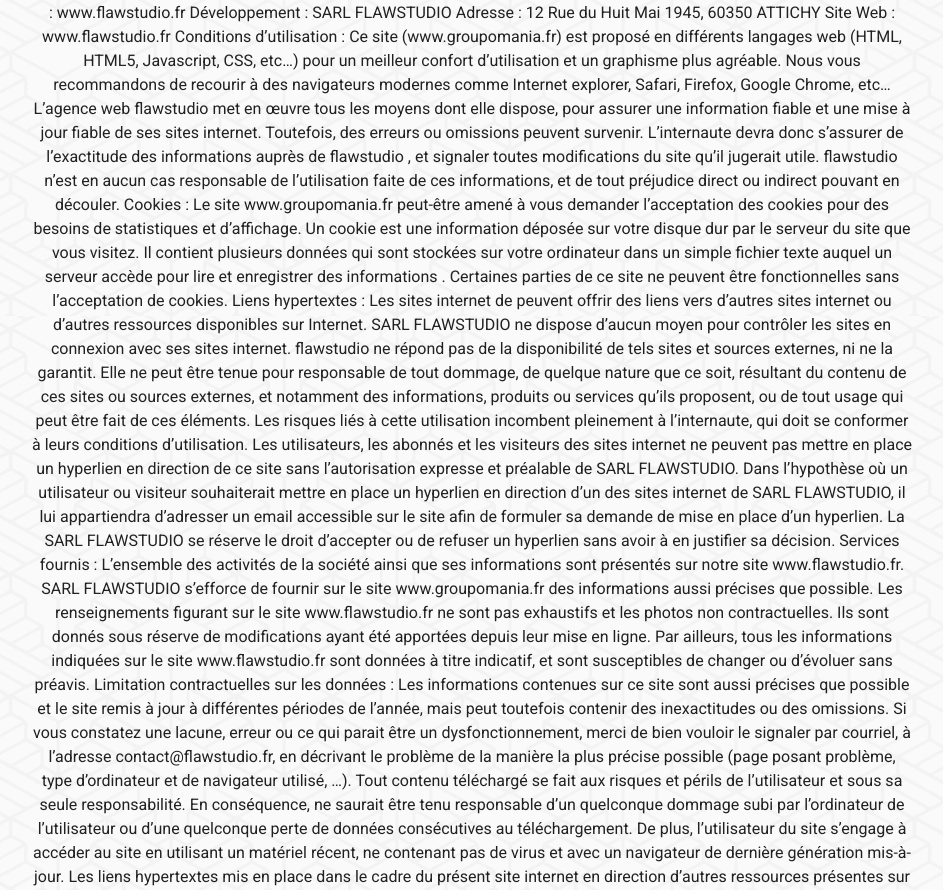
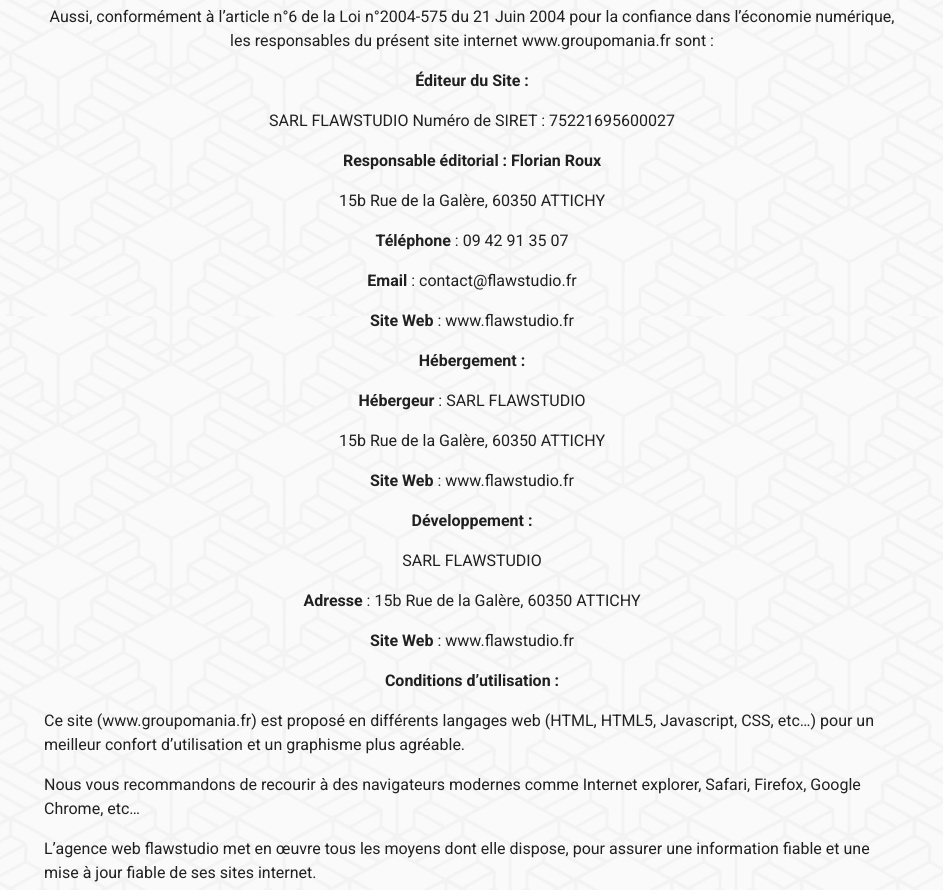
Before and after one commit to Madstick/Projet-groupomania, a Nuxt app in the folder Groupomania/: page / in a window 1280 px wide. Shown: the part 1248-2138 px from the top of the page, without its empty margins (168-1111 px from the left). Built offline with nearby package versions, Linux system fonts and the light colour scheme; no server answers.

Commit message:
finish text

```diff
--- a/Groupomania/pages/index.vue
+++ b/Groupomania/pages/index.vue
@@ -5,7 +5,7 @@
       <h1>Bienvenue sur votre espace Groupomania</h1>
       <br />
       <section>
-        <article>
+        <article class="marg-btn">
         <h2>Réglement :</h2>
         <v-divider></v-divider>
           <ol class="text-left">
@@ -30,7 +30,7 @@
 
         <v-divider></v-divider>
 
-        <article>
+        <article class="marg-btn">
           <h3>Nous contacter</h3>
           <ul>
             <li>Par téléphone : +33 9 17 42 69 40</li>
@@ -41,109 +41,56 @@
 
         <v-divider></v-divider>
 
-        <article>
+        <article class="marg-btn">
           <h3>Mentions Légales</h3>
-          <p>Merci de lire avec attention les différentes modalités d’utilisation du présent site avant d’y parcourir ses pages. En vous connectant sur ce site, vous acceptez, sans réserves, les présentes modalités.
-
-Aussi, conformément à l’article n°6 de la Loi n°2004-575 du 21 Juin 2004 pour la confiance dans l’économie numérique, les responsables du présent site internet www.groupomania.fr sont :
-
-Éditeur du Site :
-
-SARL FLAWSTUDIO Numéro de SIRET : 75221735600027
-
-Responsable éditorial : Hugo ESSIQUE
-
-12 Rue du Huit Mai 1945, 60350 ATTICHY
-
-Téléphone : 09 72 21 25 07
-
-Email : contact@flawstudio.fr
-
-Site Web : www.flawstudio.fr
-
-Hébergement :
-
-Hébergeur : SARL FLAWSTUDIO
-12 Rue du Huit Mai 1945, 60350 ATTICHY
-Site Web : www.flawstudio.fr
-
-Développement :
-
-SARL FLAWSTUDIO
-
-Adresse : 12 Rue du Huit Mai 1945, 60350 ATTICHY
-
-Site Web : www.flawstudio.fr
-
-Conditions d’utilisation :
-
-Ce site (www.groupomania.fr) est proposé en différents langages web (HTML, HTML5, Javascript, CSS, etc…) pour un meilleur confort d’utilisation et un graphisme plus agréable.
-
-Nous vous recommandons de recourir à des navigateurs modernes comme Internet explorer, Safari, Firefox, Google Chrome, etc…
-
-L’agence web flawstudio met en œuvre tous les moyens dont elle dispose, pour assurer une information fiable et une mise à jour fiable de ses sites internet.
-
-Toutefois, des erreurs ou omissions peuvent survenir. L’internaute devra donc s’assurer de l’exactitude des informations auprès de flawstudio , et signaler toutes modifications du site qu’il jugerait utile. flawstudio n’est en aucun cas responsable de l’utilisation faite de ces informations, et de tout préjudice direct ou indirect pouvant en découler.
-
-Cookies : Le site www.groupomania.fr peut-être amené à vous demander l’acceptation des cookies pour des besoins de statistiques et d’affichage. Un cookie est une information déposée sur votre disque dur par le serveur du site que vous visitez.
-
-Il contient plusieurs données qui sont stockées sur votre ordinateur dans un simple fichier texte auquel un serveur accède pour lire et enregistrer des informations . Certaines parties de ce site ne peuvent être fonctionnelles sans l’acceptation de cookies.
-
-Liens hypertextes : Les sites internet de peuvent offrir des liens vers d’autres sites internet ou d’autres ressources disponibles sur Internet. SARL FLAWSTUDIO ne dispose d’aucun moyen pour contrôler les sites en connexion avec ses sites internet.
-
-flawstudio ne répond pas de la disponibilité de tels sites et sources externes, ni ne la garantit. Elle ne peut être tenue pour responsable de tout dommage, de quelque nature que ce soit, résultant du contenu de ces sites ou sources externes, et notamment des informations, produits ou services qu’ils proposent, ou de tout usage qui peut être fait de ces éléments. Les risques liés à cette utilisation incombent pleinement à l’internaute, qui doit se conformer à leurs conditions d’utilisation.
-
-Les utilisateurs, les abonnés et les visiteurs des sites internet  ne peuvent pas mettre en place un hyperlien en direction de ce site sans l’autorisation expresse et préalable de SARL FLAWSTUDIO.
-
-Dans l’hypothèse où un utilisateur ou visiteur souhaiterait mettre en place un hyperlien en direction d’un des sites internet de SARL FLAWSTUDIO, il lui appartiendra d’adresser un email accessible sur le site afin de formuler sa demande de mise en place d’un hyperlien.
-
-La SARL FLAWSTUDIO se réserve le droit d’accepter ou de refuser un hyperlien sans avoir à en justifier sa décision.
-
-Services fournis :
-
-L’ensemble des activités de la société ainsi que ses informations sont présentés sur notre site www.flawstudio.fr.
-
-SARL FLAWSTUDIO s’efforce de fournir sur le site www.groupomania.fr des informations aussi précises que possible. Les renseignements figurant sur le site www.flawstudio.fr ne sont pas exhaustifs et les photos non contractuelles.
-
-Ils sont donnés sous réserve de modifications ayant été apportées depuis leur mise en ligne. Par ailleurs, tous les informations indiquées sur le site www.flawstudio.fr sont données à titre indicatif, et sont susceptibles de changer ou d’évoluer sans préavis.
-
-Limitation contractuelles sur les données :
-
-Les informations contenues sur ce site sont aussi précises que possible et le site remis à jour à différentes périodes de l’année, mais peut toutefois contenir des inexactitudes ou des omissions.
-
-Si vous constatez une lacune, erreur ou ce qui parait être un dysfonctionnement, merci de bien vouloir le signaler par courriel, à l’adresse contact@flawstudio.fr, en décrivant le problème de la manière la plus précise possible (page posant problème, type d’ordinateur et de navigateur utilisé, …).
-
-Tout contenu téléchargé se fait aux risques et périls de l’utilisateur et sous sa seule responsabilité. En conséquence, ne saurait être tenu responsable d’un quelconque dommage subi par l’ordinateur de l’utilisateur ou d’une quelconque perte de données consécutives au téléchargement.
-
-De plus, l’utilisateur du site s’engage à accéder au site en utilisant un matériel récent, ne contenant pas de virus et avec un navigateur de dernière génération mis-à-jour.
-
-Les liens hypertextes mis en place dans le cadre du présent site internet en direction d’autres ressources présentes sur le réseau Internet ne sauraient engager la responsabilité de SARL FLAWSTUDIO.
-
-Propriété intellectuelle :
-
-Tout le contenu du présent site www.groupomania.fr, incluant, de façon non limitative, les graphismes, images, textes, vidéos, animations, sons, logos, gifs et icônes ainsi que leur mise en forme sont la propriété exclusive de la société à l’exception des marques, logos ou contenus appartenant à d’autres sociétés partenaires ou auteurs.
-
-Toute reproduction, distribution, modification, adaptation, retransmission ou publication, même partielle, de ces différents éléments est strictement interdite sans l’accord exprès par écrit de SARL FLAWSTUDIO. Cette représentation ou reproduction, par quelque procédé que ce soit, constitue une contrefaçon sanctionnée par les articles L.335-2 et suivants du Code de la propriété intellectuelle. Le non-respect de cette interdiction constitue une contrefaçon pouvant engager la responsabilité civile et pénale du contrefacteur. En outre, les propriétaires des Contenus copiés pourraient intenter une action en justice à votre encontre.
-
-Déclaration à la CNIL :
-
-Conformément à la loi 78-17 du 6 janvier 1978 (modifiée par la loi 2004-801 du 6 août 2004 relative à la protection des personnes physiques à l’égard des traitements de données à caractère personnel) relative à l’informatique, aux fichiers et aux libertés, ce site a fait l’objet d’une déclaration 1656629 auprès de la Commission nationale de l’informatique et des libertés (www.cnil.fr).
-
-Litiges :
-
-Les présentes conditions du site www.groupomania.fr sont régies par les lois françaises et toute contestation ou litiges qui pourraient naître de l’interprétation ou de l’exécution de celles-ci seront de la compétence exclusive des tribunaux dont dépend le siège social de la société. La langue de référence, pour le règlement de contentieux éventuels, est le français.
-
-Données personnelles :
-
-De manière générale, vous n’êtes pas tenu de nous communiquer vos données personnelles lorsque vous visitez notre site Internet www.groupomania.fr.
-
-Cependant, ce principe comporte certaines exceptions. En effet, pour certains services proposés par notre site, vous pouvez être amenés à nous communiquer certaines données telles que : votre nom, votre fonction, le nom de votre société, votre adresse électronique, et votre numéro de téléphone. Tel est le cas lorsque vous remplissez le formulaire qui vous est proposé en ligne, dans la rubrique « contact ».
-
-Dans tous les cas, vous pouvez refuser de fournir vos données personnelles. Dans ce cas, vous ne pourrez pas utiliser les services du site, notamment celui de solliciter des renseignements sur notre société, ou de recevoir les lettres d’information.
-
-Enfin, nous pouvons collecter de manière automatique certaines informations vous concernant lors d’une simple navigation sur notre site internet, notamment : des informations concernant l’utilisation de notre site, comme les zones que vous visitez et les services auxquels vous accédez, votre adresse IP, le type de votre navigateur, vos temps d’accès.
-
-De telles informations sont utilisées exclusivement à des fins de statistiques internes, de manière à améliorer la qualité des services qui vous sont proposés. Les bases de données sont protégées par les dispositions de la loi du 1er juillet 1998 transposant la directive 96/9 du 11 mars 1996 relative à la protection juridique des bases de données.</p>
+          <p>Merci de lire avec attention les différentes modalités d’utilisation du présent site avant d’y parcourir ses pages. En vous connectant sur ce site, vous acceptez, sans réserves, les présentes modalités.</p>
+          <p>Aussi, conformément à l’article n°6 de la Loi n°2004-575 du 21 Juin 2004 pour la confiance dans l’économie numérique, les responsables du présent site internet www.groupomania.fr sont :</p>
+          <h4>Éditeur du Site :</h4>
+          <p>SARL FLAWSTUDIO Numéro de SIRET : 75221695600027</p>
+          <h4>Responsable éditorial : Florian Roux</h4>
+          <p>15b Rue de la Galère, 60350 ATTICHY</p>
+          <p><strong>Téléphone</strong> : 09 42 91 35 07</p>
+          <p><strong>Email</strong> : contact@flawstudio.fr</p>
+          <p><strong>Site Web</strong> : www.flawstudio.fr</p>
+          <h4>Hébergement :</h4>
+          <p><strong>Hébergeur</strong> : SARL FLAWSTUDIO</p>
+          <p>15b Rue de la Galère, 60350 ATTICHY</p>
+          <p><strong>Site Web</strong> : www.flawstudio.fr</p>
+          <h4>Développement :</h4>
+          <p>SARL FLAWSTUDIO</p>
+          <p><strong>Adresse</strong> : 15b Rue de la Galère, 60350 ATTICHY</p>
+          <p><strong>Site Web</strong> : www.flawstudio.fr</p>
+          <h4>Conditions d’utilisation :</h4>
+          <div class="text-left">
+            <p>Ce site (www.groupomania.fr) est proposé en différents langages web (HTML, HTML5, Javascript, CSS, etc…) pour un meilleur confort d’utilisation et un graphisme plus agréable.</p>
+            <p>Nous vous recommandons de recourir à des navigateurs modernes comme Internet explorer, Safari, Firefox, Google Chrome, etc…</p>
+            <p>L’agence web flawstudio met en œuvre tous les moyens dont elle dispose, pour assurer une information fiable et une mise à jour fiable de ses sites internet.</p>
+            <p>Toutefois, des erreurs ou omissions peuvent survenir. L’internaute devra donc s’assurer de l’exactitude des informations auprès de flawstudio , et signaler toutes modifications du site qu’il jugerait utile. flawstudio n’est en aucun cas responsable de l’utilisation faite de ces informations, et de tout préjudice direct ou indirect pouvant en découler.</p>
+            <p><strong>Cookies</strong> : Le site www.groupomania.fr peut-être amené à vous demander l’acceptation des cookies pour des besoins de statistiques et d’affichage. Un cookie est une information déposée sur votre disque dur par le serveur du site que vous visitez.</p>
+            <p>Il contient plusieurs données qui sont stockées sur votre ordinateur dans un simple fichier texte auquel un serveur accède pour lire et enregistrer des informations . Certaines parties de ce site ne peuvent être fonctionnelles sans l’acceptation de cookies.</p>
+            <p><strong>Liens hypertextes</strong> : Les sites internet de peuvent offrir des liens vers d’autres sites internet ou d’autres ressources disponibles sur Internet. SARL FLAWSTUDIO ne dispose d’aucun moyen pour contrôler les sites en connexion avec ses sites internet.</p>
+            <p>Flawstudio ne répond pas de la disponibilité de tels sites et sources externes, ni ne la garantit. Elle ne peut être tenue pour responsable de tout dommage, de quelque nature que ce soit, résultant du contenu de ces sites ou sources externes, et notamment des informations, produits ou services qu’ils proposent, ou de tout usage qui peut être fait de ces éléments. Les risques liés à cette utilisation incombent pleinement à l’internaute, qui doit se conformer à leurs conditions d’utilisation.</p>
+            <p>Les utilisateurs, les abonnés et les visiteurs des sites internet  ne peuvent pas mettre en place un hyperlien en direction de ce site sans l’autorisation expresse et préalable de SARL FLAWSTUDIO.</p>
+            <p>Dans l’hypothèse où un utilisateur ou visiteur souhaiterait mettre en place un hyperlien en direction d’un des sites internet de SARL FLAWSTUDIO, il lui appartiendra d’adresser un email accessible sur le site afin de formuler sa demande de mise en place d’un hyperlien.</p>
+            <p>La SARL FLAWSTUDIO se réserve le droit d’accepter ou de refuser un hyperlien sans avoir à en justifier sa décision.</p>
+            <p><strong>Services fournis</strong> : L’ensemble des activités de la société ainsi que ses informations sont présentés sur notre site www.flawstudio.fr.</p>
+            <p>SARL FLAWSTUDIO s’efforce de fournir sur le site www.groupomania.fr des informations aussi précises que possible. Les renseignements figurant sur le site www.flawstudio.fr ne sont pas exhaustifs et les photos non contractuelles.</p>
+            <p>Ils sont donnés sous réserve de modifications ayant été apportées depuis leur mise en ligne. Par ailleurs, tous les informations indiquées sur le site www.flawstudio.fr sont données à titre indicatif, et sont susceptibles de changer ou d’évoluer sans préavis.</p>
+            <p><strong>Limitation contractuelles sur les données</strong> : Les informations contenues sur ce site sont aussi précises que possible et le site remis à jour à différentes périodes de l’année, mais peut toutefois contenir des inexactitudes ou des omissions.</p>
+            <p>Si vous constatez une lacune, erreur ou ce qui parait être un dysfonctionnement, merci de bien vouloir le signaler par courriel, à l’adresse contact@flawstudio.fr, en décrivant le problème de la manière la plus précise possible (page posant problème, type d’ordinateur et de navigateur utilisé, …).</p>
+            <p>Tout contenu téléchargé se fait aux risques et périls de l’utilisateur et sous sa seule responsabilité. En conséquence, ne saurait être tenu responsable d’un quelconque dommage subi par l’ordinateur de l’utilisateur ou d’une quelconque perte de données consécutives au téléchargement.</p>
+            <p>De plus, l’utilisateur du site s’engage à accéder au site en utilisant un matériel récent, ne contenant pas de virus et avec un navigateur de dernière génération mis-à-jour.</p>
+            <p>Les liens hypertextes mis en place dans le cadre du présent site internet en direction d’autres ressources présentes sur le réseau Internet ne sauraient engager la responsabilité de SARL FLAWSTUDIO.</p>
+            <p><strong>Propriété intellectuelle</strong> : Tout le contenu du présent site www.groupomania.fr, incluant, de façon non limitative, les graphismes, images, textes, vidéos, animations, sons, logos, gifs et icônes ainsi que leur mise en forme sont la propriété exclusive de la société à l’exception des marques, logos ou contenus appartenant à d’autres sociétés partenaires ou auteurs.</p>
+            <p>Toute reproduction, distribution, modification, adaptation, retransmission ou publication, même partielle, de ces différents éléments est strictement interdite sans l’accord exprès par écrit de SARL FLAWSTUDIO. Cette représentation ou reproduction, par quelque procédé que ce soit, constitue une contrefaçon sanctionnée par les articles L.335-2 et suivants du Code de la propriété intellectuelle. Le non-respect de cette interdiction constitue une contrefaçon pouvant engager la responsabilité civile et pénale du contrefacteur. En outre, les propriétaires des Contenus copiés pourraient intenter une action en justice à votre encontre.</p>
+            <p><strong>Déclaration à la CNIL</strong> : Conformément à la loi 78-17 du 6 janvier 1978 (modifiée par la loi 2004-801 du 6 août 2004 relative à la protection des personnes physiques à l’égard des traitements de données à caractère personnel) relative à l’informatique, aux fichiers et aux libertés, ce site a fait l’objet d’une déclaration 1656629 auprès de la Commission nationale de l’informatique et des libertés (www.cnil.fr).</p>
+            <p><strong>Litiges</strong> : Les présentes conditions du site www.groupomania.fr sont régies par les lois françaises et toute contestation ou litiges qui pourraient naître de l’interprétation ou de l’exécution de celles-ci seront de la compétence exclusive des tribunaux dont dépend le siège social de la société. La langue de référence, pour le règlement de contentieux éventuels, est le français.</p>
+            <p><strong>Données personnelles</strong> : De manière générale, vous n’êtes pas tenu de nous communiquer vos données personnelles lorsque vous visitez notre site Internet www.groupomania.fr.</p>
+            <p>Cependant, ce principe comporte certaines exceptions. En effet, pour certains services proposés par notre site, vous pouvez être amenés à nous communiquer certaines données telles que : votre nom, votre fonction, le nom de votre société, votre adresse électronique, et votre numéro de téléphone. Tel est le cas lorsque vous remplissez le formulaire qui vous est proposé en ligne, dans la rubrique « contact ».</p>
+            <p>Dans tous les cas, vous pouvez refuser de fournir vos données personnelles. Dans ce cas, vous ne pourrez pas utiliser les services du site, notamment celui de solliciter des renseignements sur notre société, ou de recevoir les lettres d’information.</p>
+            <p>Enfin, nous pouvons collecter de manière automatique certaines informations vous concernant lors d’une simple navigation sur notre site internet, notamment : des informations concernant l’utilisation de notre site, comme les zones que vous visitez et les services auxquels vous accédez, votre adresse IP, le type de votre navigateur, vos temps d’accès.</p>
+            <p>De telles informations sont utilisées exclusivement à des fins de statistiques internes, de manière à améliorer la qualité des services qui vous sont proposés. Les bases de données sont protégées par les dispositions de la loi du 1er juillet 1998 transposant la directive 96/9 du 11 mars 1996 relative à la protection juridique des bases de données.</p>
+          </div>
         </article>
       </section>
     </div>
@@ -171,4 +118,7 @@
 h3{
   font-size: 1.3em;
 }
+h4{
+  margin-bottom: 16px;
+}
 </style>
```
Also changed, not shown: Groupomania/pages/messages/index.vue (+5 -3 lines).
